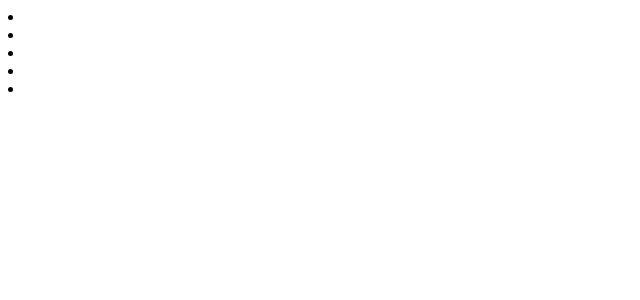
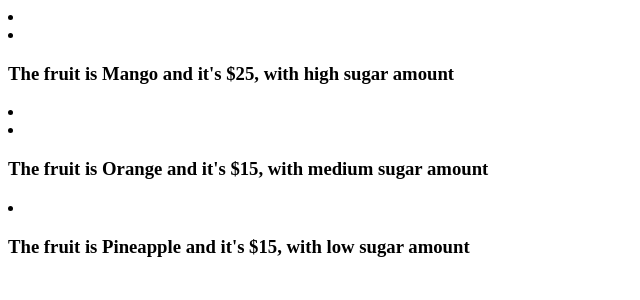
Before and after one commit to zlrkw11/reactpro, a React (Vite) app: page / in a window 1280 px wide. Shown: the top 300 px of the page, without its empty margins (0-640 px from the left). Built offline with nearby package versions, Linux system fonts and the light colour scheme.

Commit message:
conditionally renders each fruit component

```diff
--- a/src/components/Fruit.jsx
+++ b/src/components/Fruit.jsx
@@ -2,6 +2,13 @@ export default function Fruit({ name, price, sweetness }) {
   return (
     <li>
       {/* The fruit is {name} and it's ${price}, with {sweetness} sugar amount */}
+      {price > 10 ? (
+        <h3>
+          The fruit is {name} and it's ${price}, with {sweetness} sugar amount
+        </h3>
+      ) : (
+        ""
+      )}
     </li>
   );
 }
```
